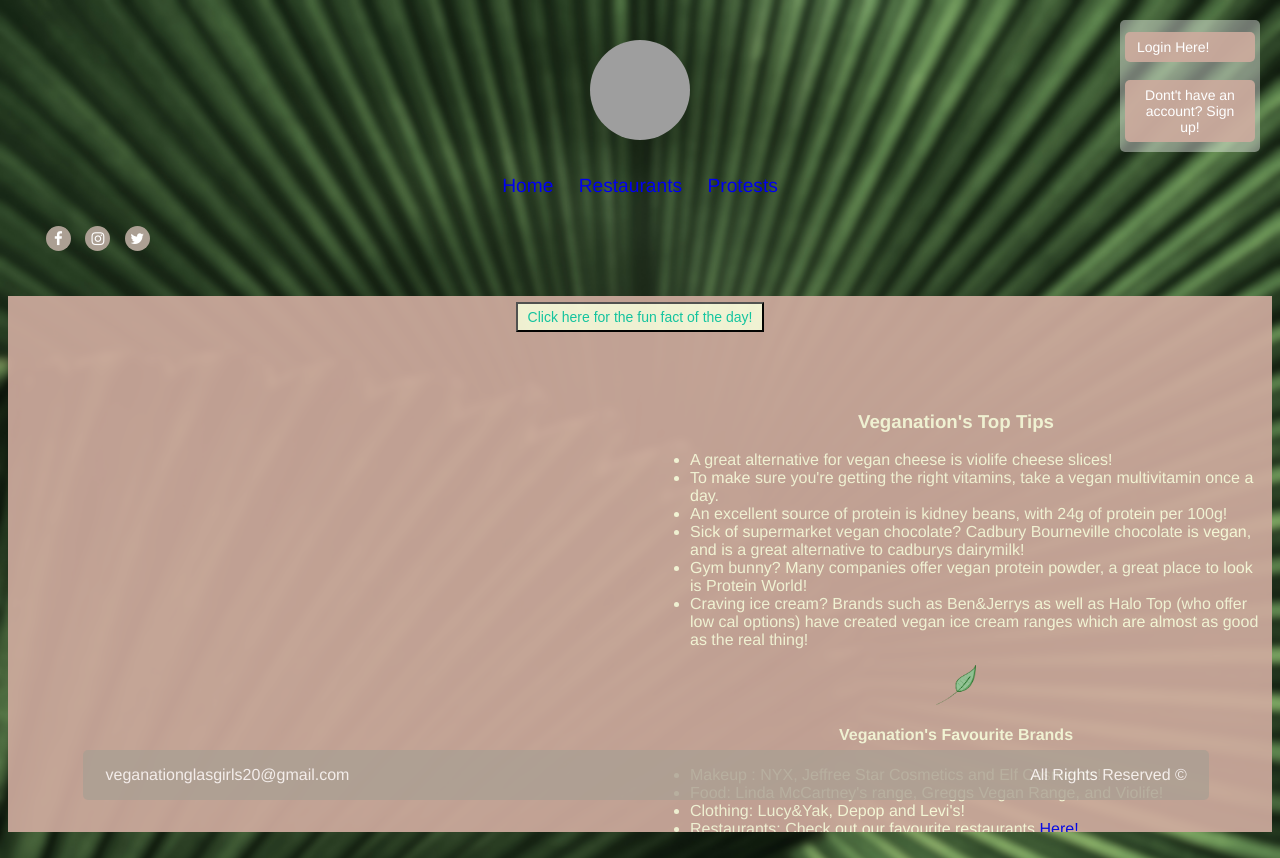
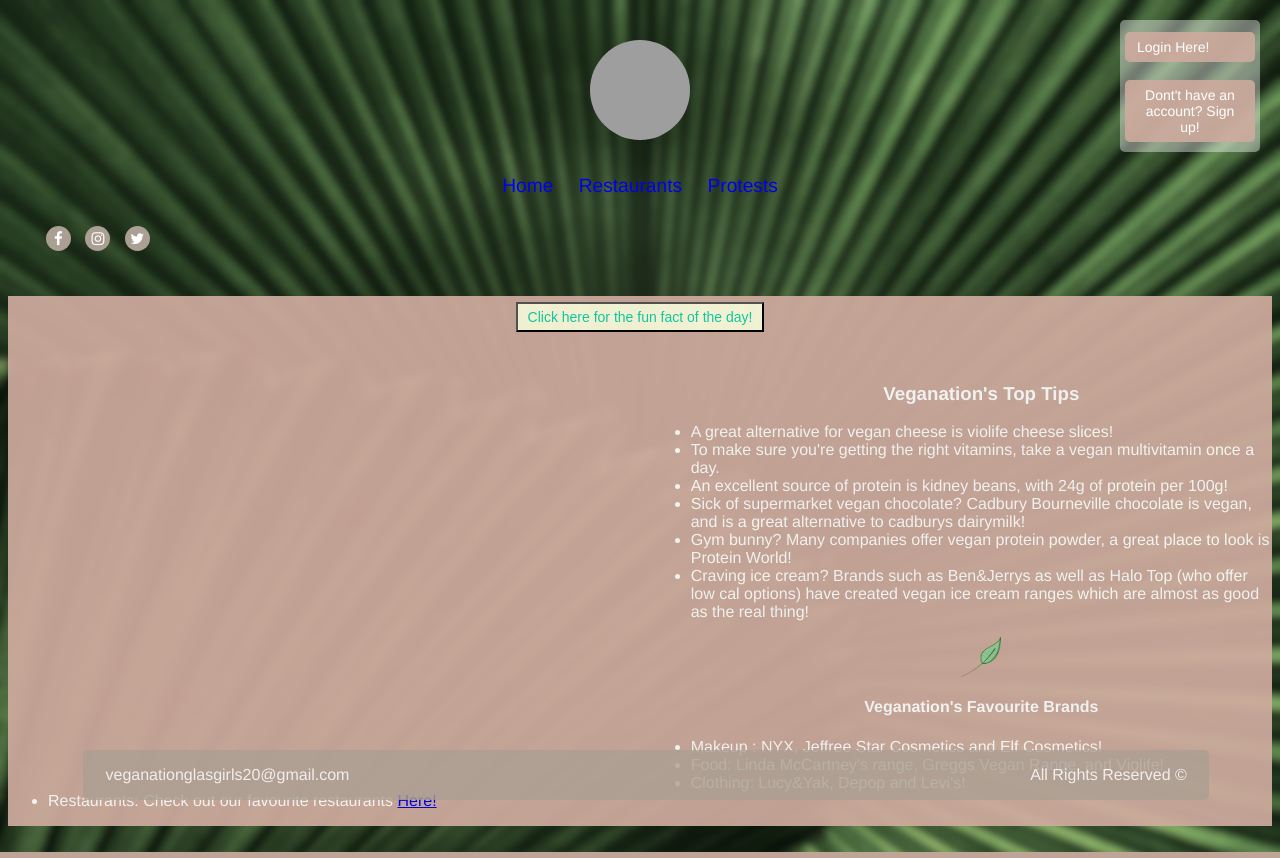
Before and after one commit to osonvico23/veganation_project, a Django app: page / in a window 1280 px wide. Run offline with Django 3.2, Linux system fonts and the light colour scheme; some libraries are stand-ins or nearby versions; grey boxes are pictures that could not be loaded.

Commit message:
some frontend changes

```diff
--- a/templates/veganation/base.html
+++ b/templates/veganation/base.html
@@ -14,6 +14,8 @@
 				font-weight: 400;
 				font-family:"Helvetica Neue",sans-serif;
 				color: white;
+  				display: flex;
+  				flex-direction: column;
 			}
 			.logo {
   				display: block;
@@ -212,15 +214,16 @@
 			opacity: 93%;
 			}
 
-			#rightbox {
+			#row {
 				background-color: #CEAB9E;
 				border-radius: 5px;
 			}
-			#leftbox{
+			#column{
 				background-color: #CEAB9E;
 				border-radius: 5px;
 			margin-top:3%;
 			position:relative;
+			border-radius:5px
 			}
 
 			.login{
@@ -232,24 +235,30 @@
 
 /* Create two equal columns that floats next to each other */
 			.column {
- 			float: left;
-  			width: 50%;
-  			padding: 20px;
-  			height:400px;
-  			padding: 10px;
-  			height:450px;
-  			overflow: auto;
+                float:left;
+                width:48%;
+                height:400px;
+                padding: 10px;
+  				display: inline-block;
+				margin-left: 57pt;
+				margin-bottom: 20px;
+				border-radius:5px
 			}
 
 /* Clear floats after the columns */
 			.row:after {
-  				content: "";
-  				display: table;
-  				clear: both;
+                float: right;
+                width:38%;
+                height:400px;
+                padding: 10px;
+  				display: inline-block;
+  				overflow:auto;
+				margin-right: 62pt;
+				margin-bottom: 20px;
 				}
 
 			.footer {
-  				position:absolute;
+  				position:fixed;
   				align-items: center;
 				overflow: hidden;
   				bottom: 0;
@@ -262,12 +271,6 @@
 				border-radius: 5px;
   				flex: 0 0 50px;/*or just height:50px;*/
   				margin-top: auto;
-			}
-
-			body {
-  				display: flex;
-  				flex-direction: column;
-  				min-height: 100vh;
 			}
 
 
--- a/templates/veganation/index.html
+++ b/templates/veganation/index.html
@@ -57,15 +57,13 @@
 		<p id="fact"></p>
 	</div>
 </div>
-<br>
-<div class = "row">
 <div class = "column">
 	<a class="twitter-timeline" href="https://twitter.com/veganation4" data-tweet-limit=5 data-width="100%" data-height="100%"></a>
 	<script async src="http://platform.twitter.com/widgets.js" charset="utf-8"></script>
 </div>
 
-<div class="column">
-		<font color = "#ffffe0">
+<div class="row">
+		<font color = "#ffffe0"></font>
 		<div>
 		<h3 align="center">Veganation's Top Tips</h3>
 			<ul>
@@ -92,7 +90,7 @@
 
 </div>
 
-</div>
+
 
 <script>
 function myFunction() {
--- a/templates/veganation/protests.html
+++ b/templates/veganation/protests.html
@@ -40,11 +40,10 @@
 
 {% block body_block %}
 
-<div class = "row">
 <div class = "column">
-	<iframe src="https://calendar.google.com/calendar/embed?height=600&amp;wkst=1&amp;bgcolor=%23C0CA33&amp;ctz=Europe%2FLondon&amp;src=dmVnYW5hdGlvbmdsYXNnaXJsczIwQGdtYWlsLmNvbQ&amp;src=YmMwdWs3aTU3cG1ubWpvdTMwYWlraTRqaHJ1MnY2aGVAaW1wb3J0LmNhbGVuZGFyLmdvb2dsZS5jb20&amp;color=%23039BE5&amp;color=%23B39DDB&amp;showPrint=0&amp;title=Calendar&amp;showNav=1&amp;showCalendars=0" style="border:solid 1px #777" width="100%" height="100%" frameborder="0" scrolling="no"></iframe>
+	<iframe src="https://calendar.google.com/calendar/embed?height=600&amp;wkst=1&amp;bgcolor=%23C0CA33&amp;ctz=Europe%2FLondon&amp;src=dmVnYW5hdGlvbmdsYXNnaXJsczIwQGdtYWlsLmNvbQ&amp;src=YmMwdWs3aTU3cG1ubWpvdTMwYWlraTRqaHJ1MnY2aGVAaW1wb3J0LmNhbGVuZGFyLmdvb2dsZS5jb20&amp;color=%23039BE5&amp;color=%23B39DDB&amp;showPrint=0&amp;title=Calendar&amp;showNav=1&amp;showCalendars=0" style="border-radius:5px" width="100%" height="100%" frameborder="0" scrolling="no"></iframe>
 </div>
-<div class="column">
+<div class="row" style="width: 99%;height: 99%;">
 		<div id="fb-root"></div>
 			<script async defer crossorigin="anonymous" src="https://connect.facebook.net/en_GB/sdk.js#xfbml=1&version=v6.0"></script>
 		<div class="fb-page"
```
